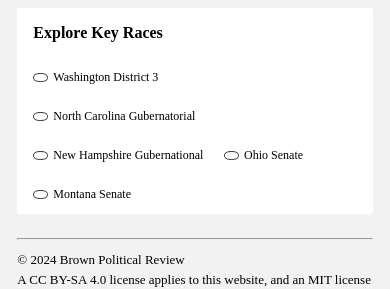
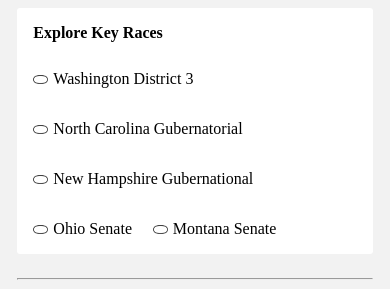
Before and after one commit to BPR-Data-Team/ElectionModel2024-site, a Next.js app: page / in a window 390 px wide. Shown: the part 1313-1602 px from the top of the page. Built offline with nearby package versions, Linux system fonts and the light colour scheme; no server answers; a web font is replaced by a local one.

Commit message:
minor changes

```diff
--- a/src/components/modules/KeyRacesModule.module.css
+++ b/src/components/modules/KeyRacesModule.module.css
@@ -29,7 +29,7 @@
       max-width:90%;
     }
     .race p {
-      font-size: 12px;
+      font-size: 16px;
     }
     .grid {
       grid-template-columns: repeat(2, 1fr);
@@ -45,3 +45,7 @@
       grid-template-columns: repeat(1, 1fr);
     }
   }
+
+  .exploreText {
+    margin-block-end: 12px;
+  }
--- a/src/components/modules/KeyRacesModule.tsx
+++ b/src/components/modules/KeyRacesModule.tsx
@@ -17,7 +17,7 @@ export default function KeyRacesModule(): JSX.Element {
   return (
     <Module>
       <div className={styles.keyRaces}>
-        <h3>Explore Key Races</h3>
+        <h3 className={styles.exploreText}>Explore Key Races</h3>
         <div className={styles.grid}>
           {races.map((race, index) => (
             <div key={index} className={styles.race}>
```
